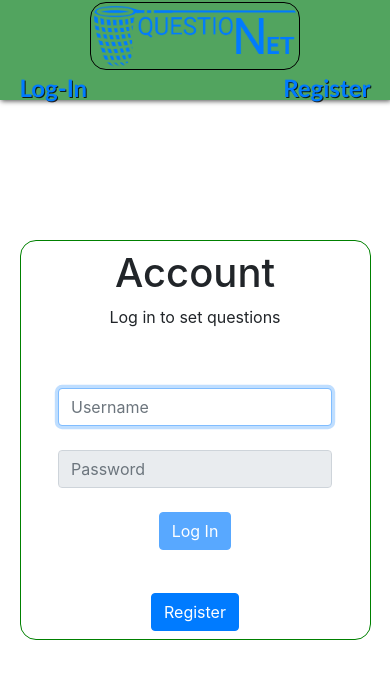
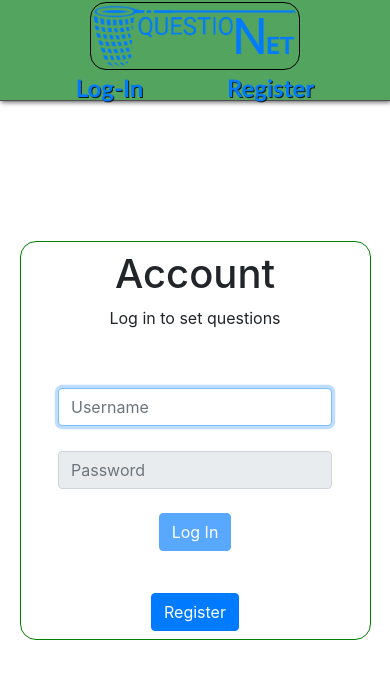
Before and after one commit to WhateverMars/surveyhub, a Django app: page /account in a window 390 px wide. Shown: the top 680 px of the page. Run offline with Django 3.2, Linux system fonts and the light colour scheme; some libraries are stand-ins or nearby versions.

Commit message:
improved mobile formatting of navbar

```diff
--- a/survey/static/survey/queries.css
+++ b/survey/static/survey/queries.css
@@ -1,4 +1,4 @@
-@media screen and (max-width: 400px){
+@media screen and (max-width: 450px){
 
     .nav-bar{
         display: flex;
@@ -8,7 +8,8 @@
     }
 
     .nav-right{
-        width: 90%;
+        width: 100%;
+        justify-content: space-evenly;
     }
 
     .logo{
--- a/survey/static/survey/styles.css
+++ b/survey/static/survey/styles.css
@@ -8,7 +8,8 @@ body{
 
 header{
     background-color: rgba(0, 122, 20, 0.678);
-    box-shadow: 1px 1px 5px #4e4e4e
+    box-shadow: 1px 1px 5px #4e4e4e;
+    border-bottom: 1px solid #4e4e4e;
 }
 
 .nav-bar{
@@ -81,6 +82,7 @@ h2{
     flex-direction: column;
     align-items: center;
     justify-content: space-around;
+    text-align: center;
 }
 
 #account-section{
```
